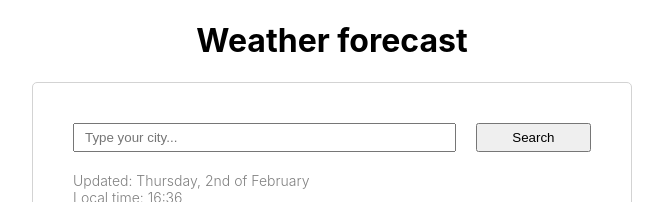
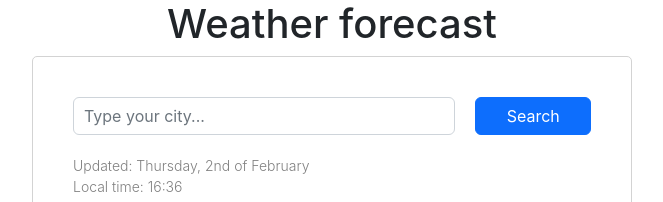
Before and after one commit to lubinets/weather-react, a React (Create React App) app: page / in a window 1280 px wide. Shown: the top 202 px of the page, without its empty margins (308-971 px from the left). Built offline with nearby package versions, Linux system fonts and the light colour scheme.

Commit message:
Search form updated with bootstrap

```diff
--- a/src/Search.js
+++ b/src/Search.js
@@ -6,11 +6,15 @@ export default function Search() {
     <form className="Search">
       <input
         type="search"
-        className="search-bar"
+        className="search-bar form-control"
         placeholder="Type your city..."
       />
 
-      <input type="submit" className="submit-button" value="Search" />
+      <input
+        type="submit"
+        className="btn btn-primary submit-button"
+        value="Search"
+      />
     </form>
   );
 }
--- a/src/Weather.js
+++ b/src/Weather.js
@@ -1,5 +1,6 @@
 import React from "react";
 import "./Weather.css";
+import "bootstrap/dist/css/bootstrap.css";
 
 export default function Weather(props) {
   return (
```
